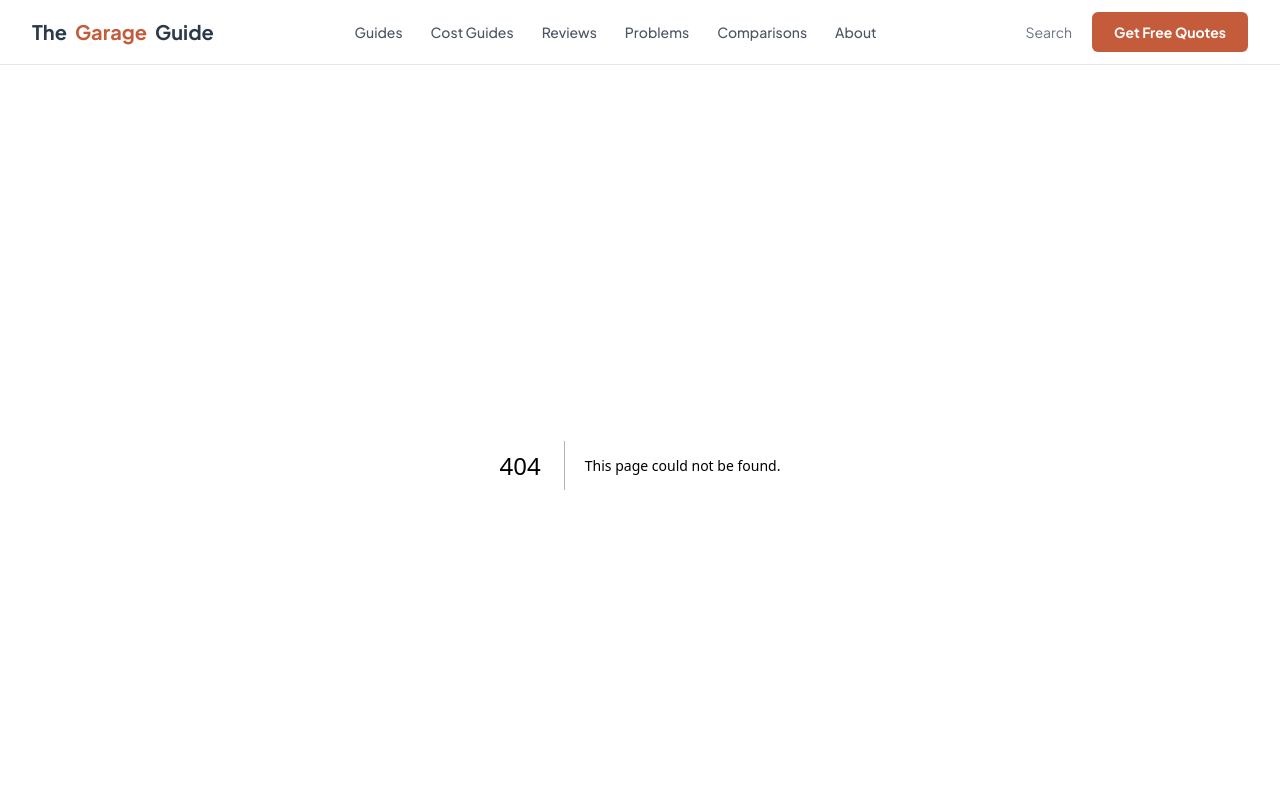
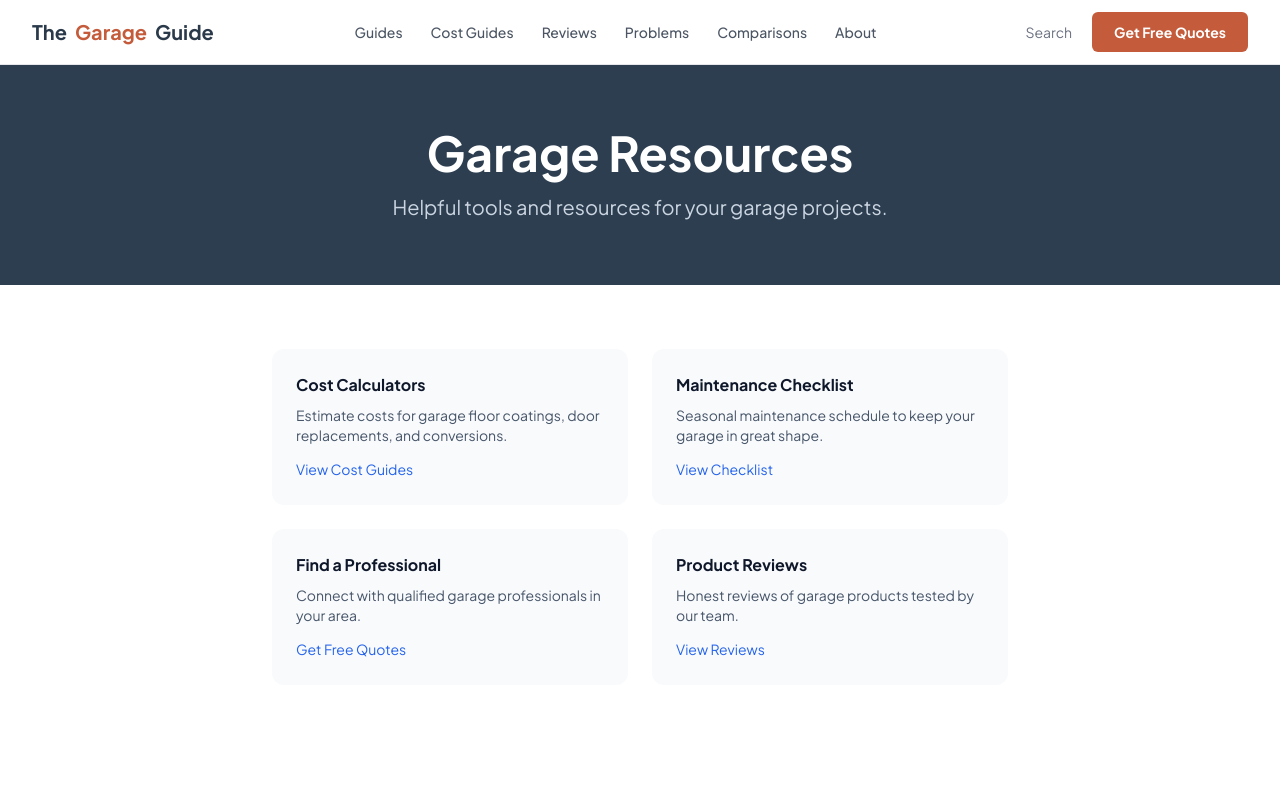
Before and after one commit to thebasementguide2026/thegarage.guide-, a Next.js app: page /resources in a window 1280 px wide. Before the commit this address had no page. Shown: the top 800 px of the page. Built offline with nearby package versions, Linux system fonts and the light colour scheme.

Commit message:
Create resources page

```diff
--- /dev/null
+++ b/app/resources/page.tsx
@@ -0,0 +1,43 @@
+import Link from 'next/link'
+
+export const metadata = {
+  title: 'Garage Resources | The Garage Guide',
+  description: 'Helpful garage resources including tools, calculators, and external links for homeowners.',
+}
+
+export default function ResourcesPage() {
+  return (
+    <main className="min-h-screen bg-white">
+      <section style={{ backgroundColor: '#2C3E50' }} className="text-white py-16">
+        <div className="container mx-auto px-4 max-w-4xl text-center">
+          <h1 className="text-4xl md:text-5xl font-bold mb-4">Garage Resources</h1>
+          <p className="text-xl text-slate-300">Helpful tools and resources for your garage projects.</p>
+        </div>
+      </section>
+      <section className="container mx-auto px-4 max-w-3xl py-16">
+        <div className="grid md:grid-cols-2 gap-6">
+          <div className="bg-slate-50 rounded-lg p-6">
+            <h3 className="font-bold text-slate-900 mb-2">Cost Calculators</h3>
+            <p className="text-slate-600 text-sm mb-3">Estimate costs for garage floor coatings, door replacements, and conversions.</p>
+            <Link href="/cost-guides" className="text-blue-600 hover:underline text-sm">View Cost Guides</Link>
+          </div>
+          <div className="bg-slate-50 rounded-lg p-6">
+            <h3 className="font-bold text-slate-900 mb-2">Maintenance Checklist</h3>
+            <p className="text-slate-600 text-sm mb-3">Seasonal maintenance schedule to keep your garage in great shape.</p>
+            <Link href="/maintenance" className="text-blue-600 hover:underline text-sm">View Checklist</Link>
+          </div>
+          <div className="bg-slate-50 rounded-lg p-6">
+            <h3 className="font-bold text-slate-900 mb-2">Find a Professional</h3>
+            <p className="text-slate-600 text-sm mb-3">Connect with qualified garage professionals in your area.</p>
+            <Link href="/get-quote" className="text-blue-600 hover:underline text-sm">Get Free Quotes</Link>
+          </div>
+          <div className="bg-slate-50 rounded-lg p-6">
+            <h3 className="font-bold text-slate-900 mb-2">Product Reviews</h3>
+            <p className="text-slate-600 text-sm mb-3">Honest reviews of garage products tested by our team.</p>
+            <Link href="/reviews" className="text-blue-600 hover:underline text-sm">View Reviews</Link>
+          </div>
+        </div>
+      </section>
+    </main>
+  )
+}
```
